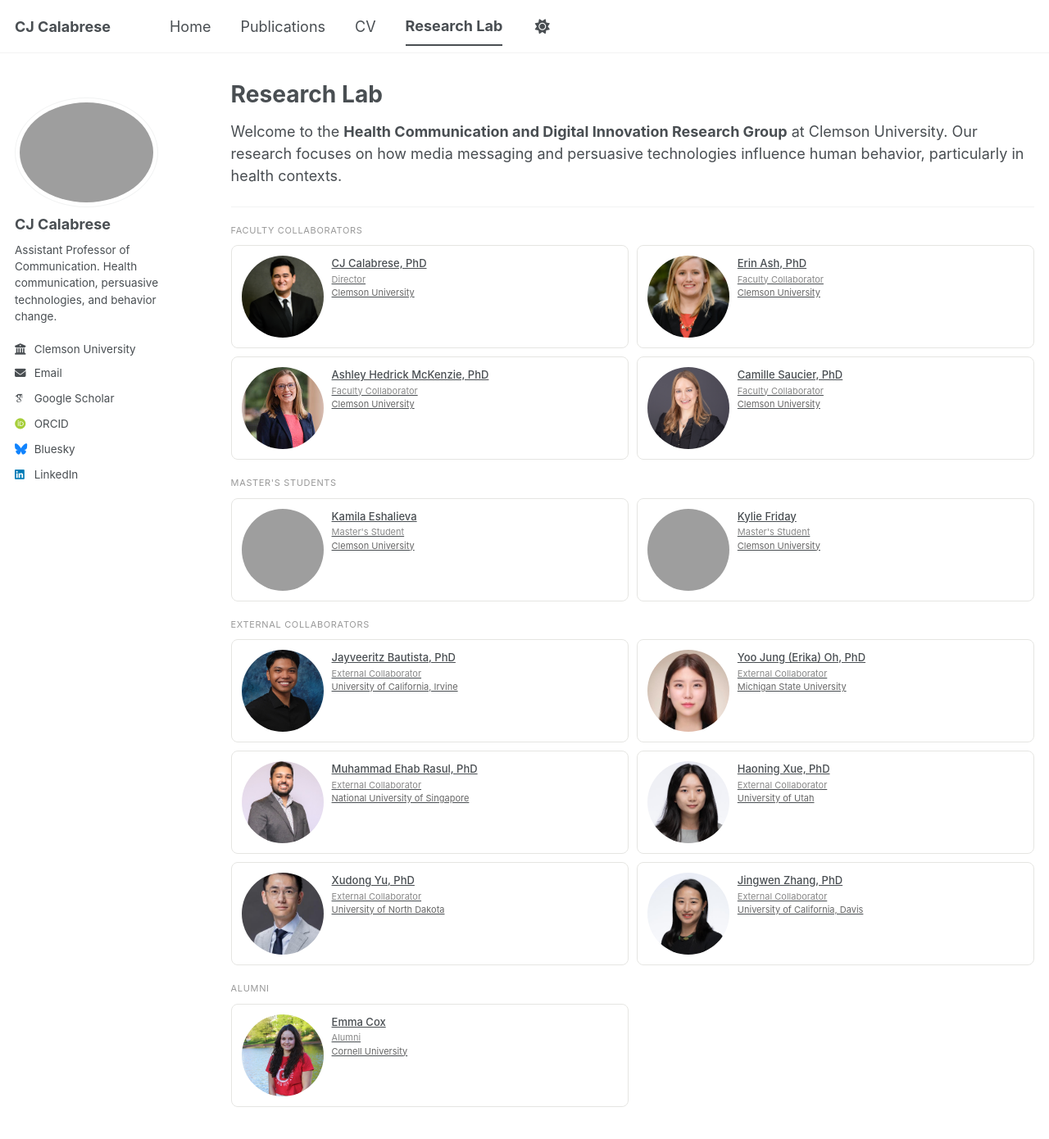
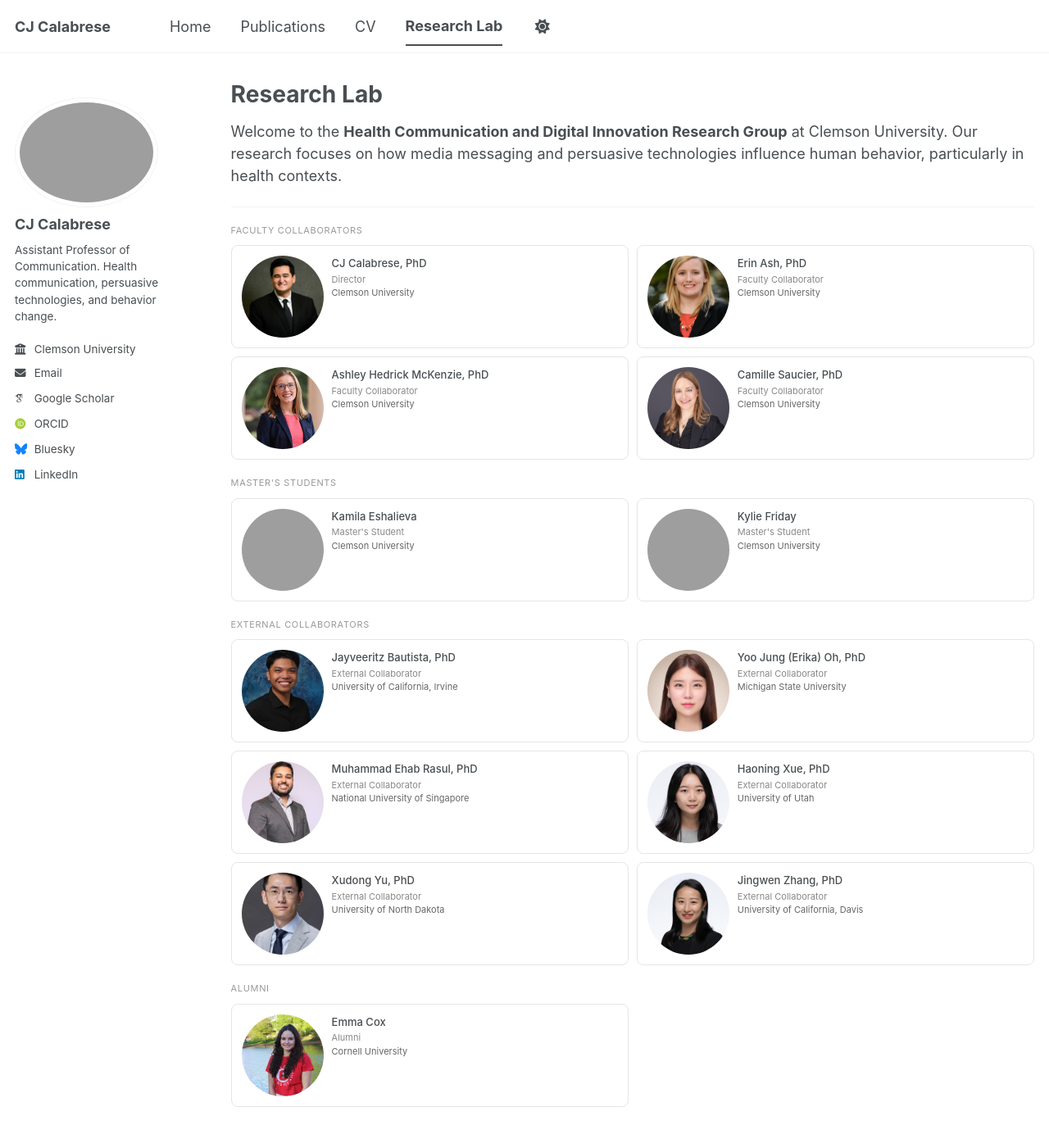
Before and after one commit to cjcalabresephd/cjcalabresephd.github.io, a Jekyll site: the page built from _pages/research-lab.md, in a window 1280 px wide and 1400 px high. Shown: the top 1390 px of the window at 82% size. Built offline with Jekyll 4.4.1, drawn with Linux system fonts in a browser that asks for light colours; some web fonts are replaced; a script bundle is joined from its source files by our own code; library files that are not in the unit come from our copies; grey boxes are pictures that could not be loaded.

Commit message:
Update main.scss

```diff
--- a/assets/css/main.scss
+++ b/assets/css/main.scss
@@ -552,13 +552,8 @@
   text-decoration: none;
 }
 
-
-.member-card .member-name,
-.member-card .member-role,
-.member-card .member-inst {
+.member-card {
   text-decoration: none !important;
-  border-bottom: none !important;
-  box-shadow: none !important;
 }
 
 .member-card:hover .member-name {
```
